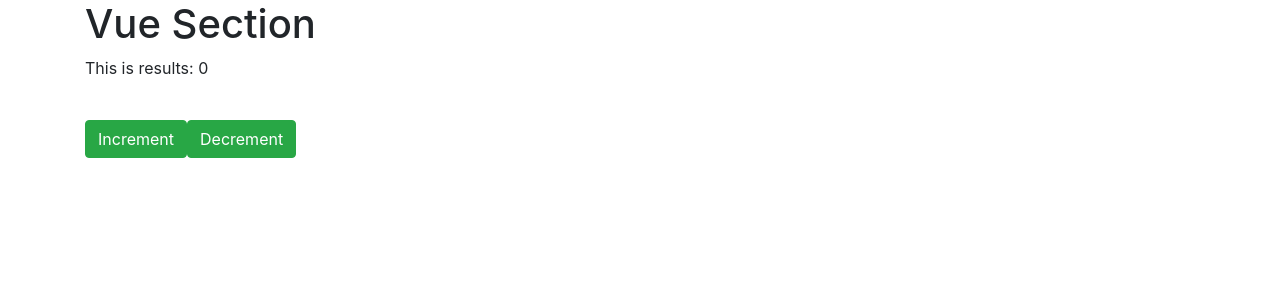
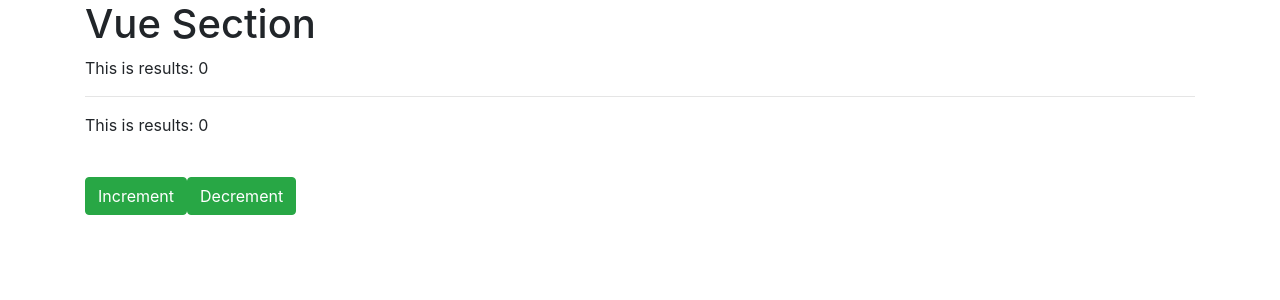
Before and after one commit to hoangchien97/learn-VueJS, a Vue app in the folder vuex/: page / in a window 1280 px wide. Shown: the top 300 px of the page. Built offline with nearby package versions, Linux system fonts and the light colour scheme.

Commit message:
central state. tat ca cac bien deu bi thay doi

```diff
--- a/vuex/src/App.vue
+++ b/vuex/src/App.vue
@@ -2,6 +2,8 @@
   <div class="container">
     <h1>Vue Section</h1>
     <result/>
+    <hr/>
+    <other/>
     <br>
     <vuex/>
   </div>
@@ -10,11 +12,14 @@
 <script>
 import Vuex from './components/Vuex'
 import Result from './components/Result'
+import Other from './components/Other'
+
 export default {
   name: 'app',
   components: {
     Vuex,
-    Result
+    Result,
+    Other
   },
 }
 </script>
--- /dev/null
+++ b/vuex/src/components/Other.vue
@@ -0,0 +1,18 @@
+<template>
+  <p>This is results: {{ result }}</p>
+</template>
+
+<script>
+export default {
+  // luon chay truoc khi data dc load
+  computed: {
+    result() {
+      // Lấy biến result từ store/store.js
+      return this.$store.state.result;
+    }
+  }
+};
+</script>
+
+<style>
+</style>
```
